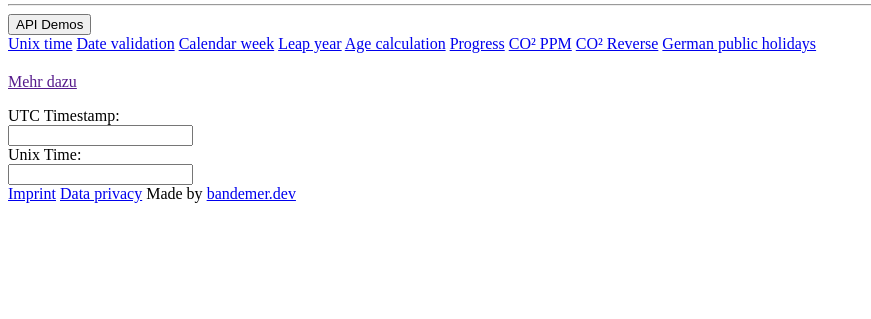
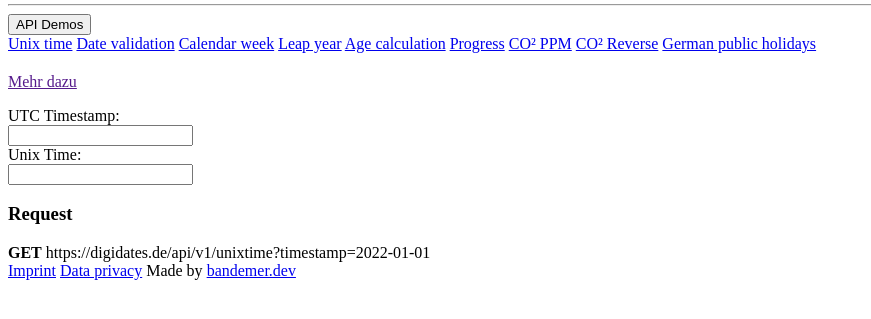
Before and after one commit to bandemer/digidatesAPI, a Symfony app: template templates/sites/unixtime.html.twig in a window 1280 px wide. Shown: the part 163-482 px from the top of the page, without its empty margins (0-871 px from the left). Run offline with Twig, Linux system fonts and the light colour scheme; the template is opened without the code that fills it, so the values that code supplies are empty; some libraries are stand-ins or nearby versions.

Commit message:
Update dependencies

```diff
--- a/templates/sites/unixtime.html.twig
+++ b/templates/sites/unixtime.html.twig
@@ -29,6 +29,13 @@
                     <input class="input is-medium"  type="number" min="0" step="1" id="unixtime">
                 </div>
             </div>
+        </div>
+    </div>
+
+    <div class="colum">
+        <h3>Request</h3>
+        <div class="box">
+            <strong>GET</strong> https://digidates.de/api/v1/unixtime?timestamp=2022-01-01
         </div>
 
     </div>
```
Also changed, not shown: package-lock.json, 1 other file.
